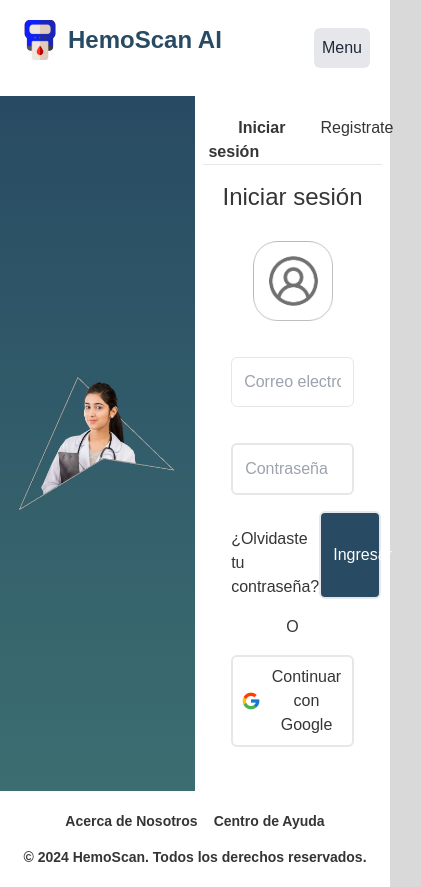
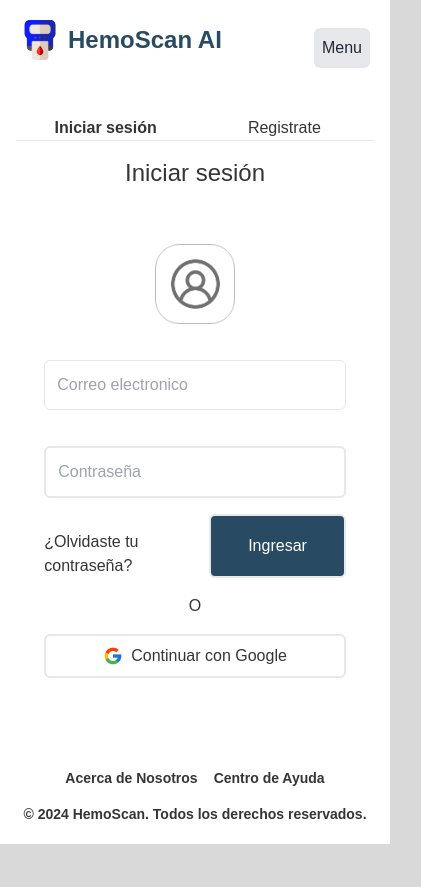
Before and after one commit to JiovannyVega/HemoScan, a React (Vite) app: page /HemoScan/Login in a window 390 px wide. Shown: the whole page, 421 px wide, since content can reach past the window. After the commit the page ends 844 px from the top, so only its background shows below. Built offline with nearby package versions, Linux system fonts and the light colour scheme.

Commit message:
Se trabaja en el responsive de login y signup

```diff
--- a/src/pages/LoginPage.jsx
+++ b/src/pages/LoginPage.jsx
@@ -7,10 +7,10 @@
   return (
     <>
       <div className="flex flex-row h-full bg-gradient-to-b from-primary to-secondary">
-        <div className="flex items-center w-1/2">
+        <div className="items-center hidden w-1/2 sm:flex">
           <img src="./src/assets/Intro.png" alt="Intro" className="h-250" />
         </div>
-        <div className="flex flex-col items-center w-1/2 h-full ml-auto bg-background dark:bg-background-dark text-text dark:text-text-dark">
+        <div className="flex flex-col items-center w-full h-full ml-auto sm:w-1/2 bg-background dark:bg-background-dark text-text dark:text-text-dark">
           <div className="flex flex-row w-11/12 text-center border-b">
             <div className="w-1/2 mt-5">
               <Link to="/login" className="font-bold no-underline p-7">Iniciar sesión</Link>
--- a/src/pages/RegisterPage.jsx
+++ b/src/pages/RegisterPage.jsx
@@ -4,10 +4,10 @@
     return (
         <>
             <div className="flex flex-row h-auto bg-gradient-to-b from-primary to-secondary">
-                <div className="flex items-center w-1/2">
+                <div className="items-center hidden w-1/2 sm:flex">
                     <img src="./src/assets/Intro.png" alt="Intro" className="h-250" />
                 </div>
-                <div className="flex flex-col items-center w-1/2 h-full ml-auto bg-background dark:bg-background-dark text-text dark:text-text-dark">
+                <div className="flex flex-col items-center w-full h-full ml-auto sm:w-1/2 bg-background dark:bg-background-dark text-text dark:text-text-dark">
                     <div className="flex flex-row w-11/12 text-center border-b">
                         <div className="w-1/2 mt-5">
                             <Link to="/login" className="no-underline p-7">Iniciar sesión</Link>
```
